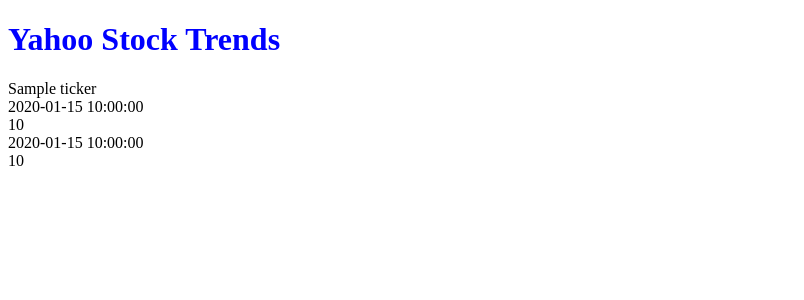
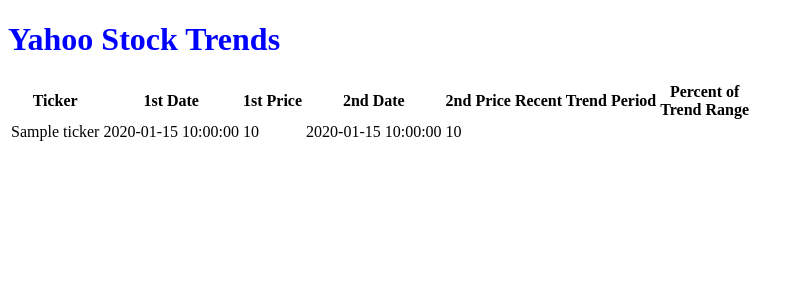
Before and after one commit to econne01/econey-investing, a Python web app: template src/templates/trends.html in a window 1280 px wide. Shown: the top 300 px of the page, without its empty margins (0-804 px from the left). Run offline with Jinja, Linux system fonts and the light colour scheme; the template is opened without the code that fills it: most values are stand-ins (such as "Sample title", 1, 10 or a date in 2020).

Commit message:
Change trend page to use Table

```diff
--- a/src/templates/trends.html
+++ b/src/templates/trends.html
@@ -3,15 +3,26 @@
 {% block body %}
     <h1>Yahoo Stock Trends</h1>
 
-    <div>
+    <table>
+        <tr>
+            <th>Ticker</th>
+            <th>1st Date</th>
+            <th>1st Price</th>
+            <th>2nd Date</th>
+            <th>2nd Price</th>
+            <th>Recent Trend Period</th>
+            <th>Percent of<br/>Trend Range</th>
+        </tr>
     {% for ticker in trends %}
-        <div>
-            <div>{{ ticker }}</div>
-            <div>{{ trends[ticker][0]['date'] }}</div>
-            <div>{{ trends[ticker][0]['price'] }}</div>
-            <div>{{ trends[ticker][1]['date'] }}</div>
-            <div>{{ trends[ticker][1]['price'] }}</div>
-        </div>
+        <tr>
+            <td>{{ ticker }}</td>
+            <td>{{ trends[ticker][0]['date'] }}</td>
+            <td>{{ trends[ticker][0]['price'] }}</td>
+            <td>{{ trends[ticker][1]['date'] }}</td>
+            <td>{{ trends[ticker][1]['price'] }}</td>
+            <td>&nbsp;</td>
+            <td>&nbsp;</td>
+        </tr>
     {% endfor %}
-    </div>
+    </table>
 {% endblock %}
```
